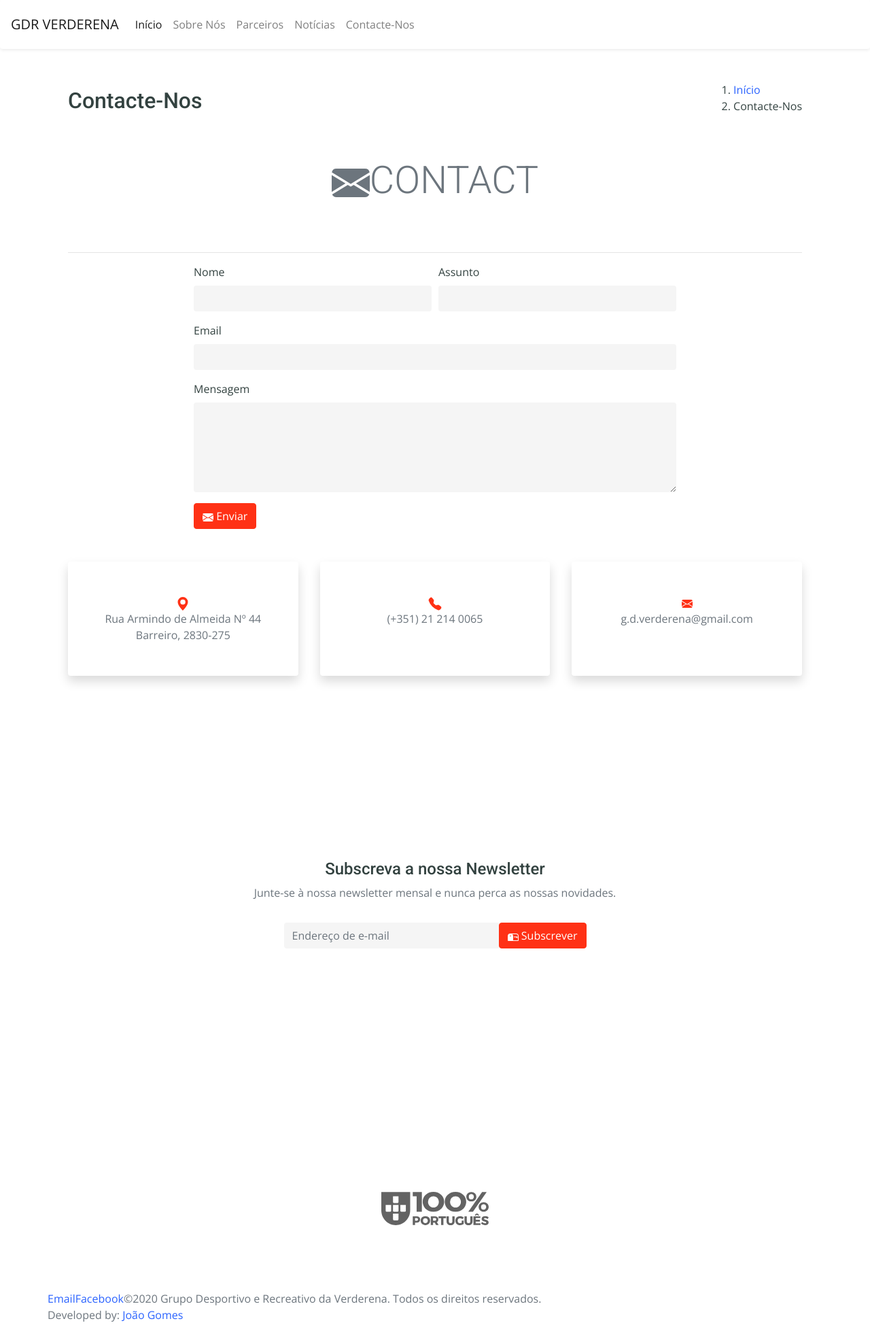
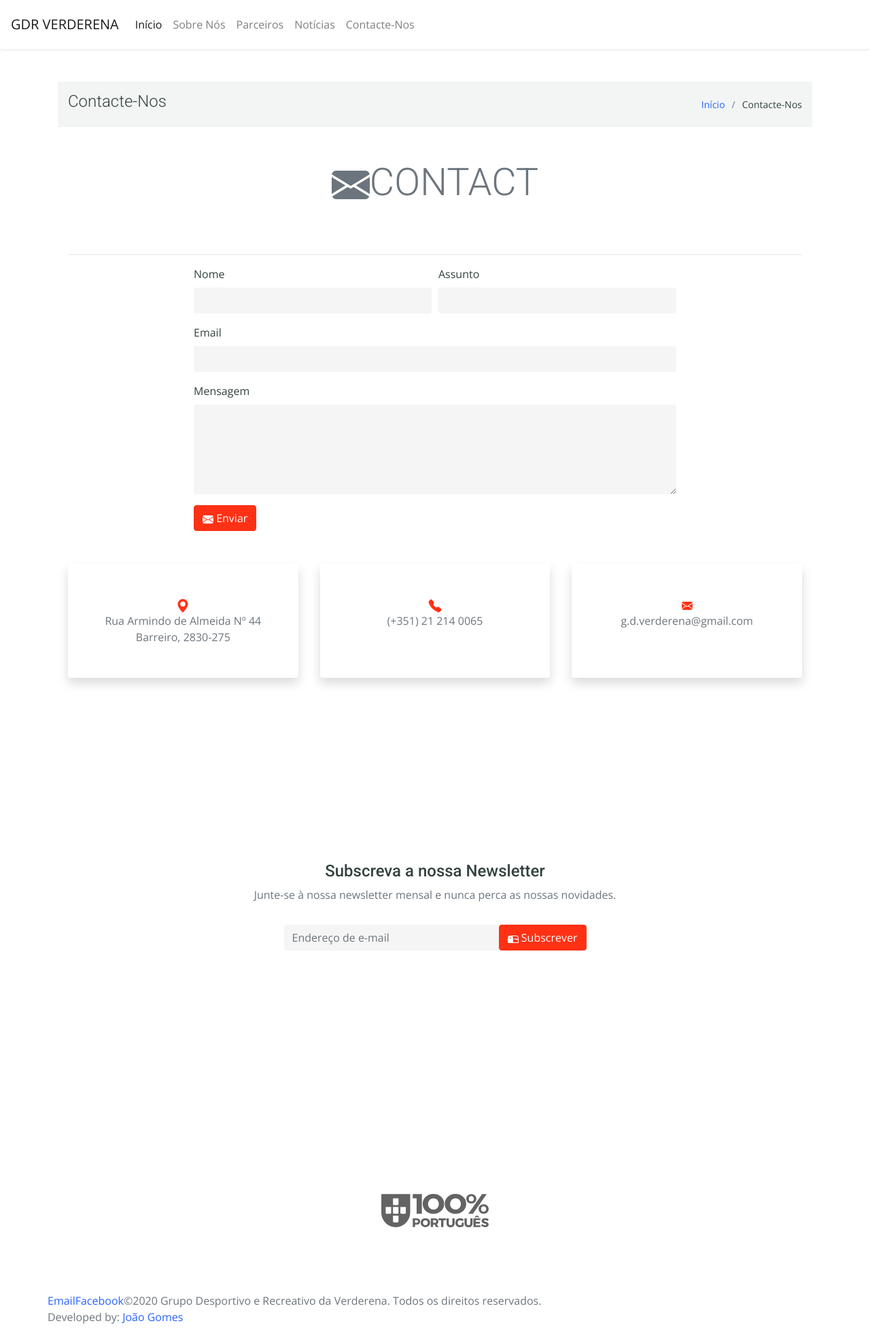
Before and after one commit to GDR-Verderena/gdr-verderena.github.io, a Jekyll site: the page built from contact/index.html, in a window 1280 px wide. Shown: the whole page at 68% size. Built offline with Jekyll 4.4.1, drawn with Linux system fonts in a browser that asks for light colours; nearby versions of some CDN libraries; library files that are not in the unit come from our copies.

Commit message:
Update main.css

```diff
--- a/css/main.css
+++ b/css/main.css
@@ -220,6 +220,52 @@ h1, h2, h3, h4, h5, h6 {
 
 
 
+
+/*--------------------------------------------------------------
+# Breadcrumbs
+--------------------------------------------------------------*/
+.breadcrumbs {
+  padding: 15px 0;
+  background-color: #f2f5f4;
+  min-height: 40px;
+}
+
+.breadcrumbs h2 {
+  font-size: 24px;
+  font-weight: 300;
+}
+
+.breadcrumbs ol {
+  display: flex;
+  flex-wrap: wrap;
+  list-style: none;
+  padding: 0;
+  margin: 0;
+  font-size: 14px;
+}
+
+.breadcrumbs ol li + li {
+  padding-left: 10px;
+}
+
+.breadcrumbs ol li + li::before {
+  display: inline-block;
+  padding-right: 10px;
+  color: #6c757d;
+  content: "/";
+}
+
+@media (max-width: 768px) {
+  .breadcrumbs .d-flex {
+    display: block !important;
+  }
+  .breadcrumbs ol {
+    display: block;
+  }
+  .breadcrumbs ol li {
+    display: inline-block;
+  }
+}
 
 
 
```
